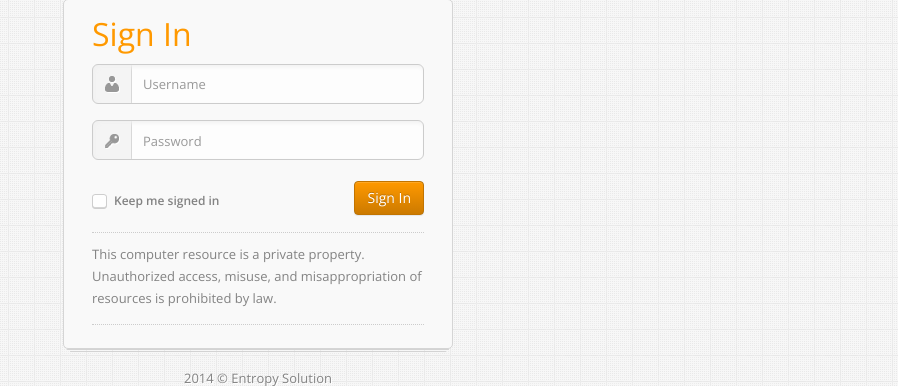
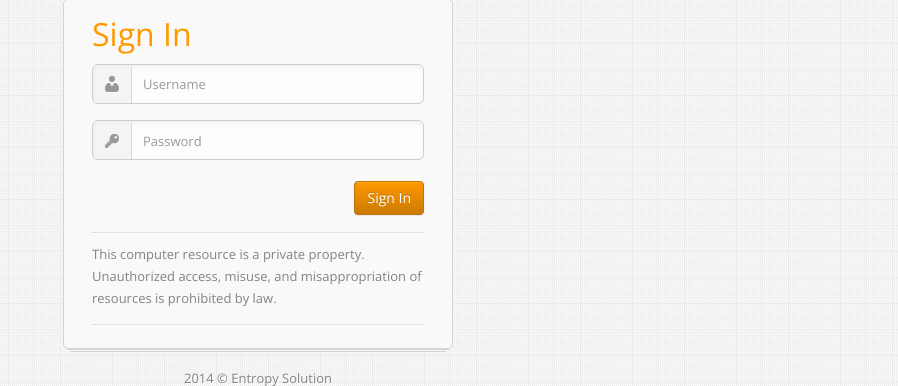
Before and after one commit to edward01/Portal3_new, a Flask app: page / in a window 1280 px wide. Shown: the part 113-499 px from the top of the page, without its empty margins (382-1280 px from the left). Run offline with Flask 2, Linux system fonts and the light colour scheme; parts of the project's set-up code (start-up, migrations or seed data) failed here and were passed over; some libraries are stand-ins or nearby versions.

Commit message:
remove "keep me signed in" on login

```diff
--- a/templates/user/login.html
+++ b/templates/user/login.html
@@ -100,10 +100,10 @@
 
 			<div class="login-actions">
 
-				<span class="login-checkbox">
-					<input id="Field" name="Field" type="checkbox" class="field login-checkbox" value="First Choice" tabindex="4" />
-					<label class="choice" for="Field">Keep me signed in</label>
-				</span>
+				<!--<span class="login-checkbox">-->
+					<!--<input id="Field" name="Field" type="checkbox" class="field login-checkbox" value="First Choice" tabindex="4" />-->
+					<!--<label class="choice" for="Field">Keep me signed in</label>-->
+				<!--</span>-->
 
 				<button class="login-action btn btn-primary">Sign In</button>
 
```
